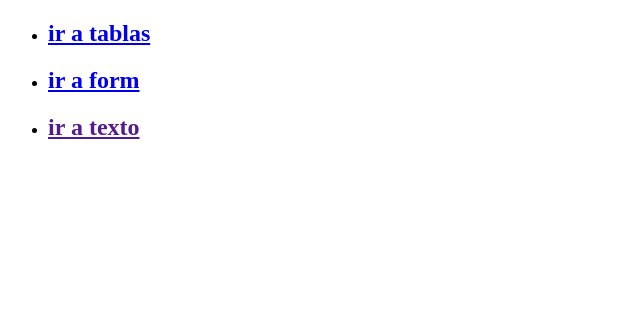
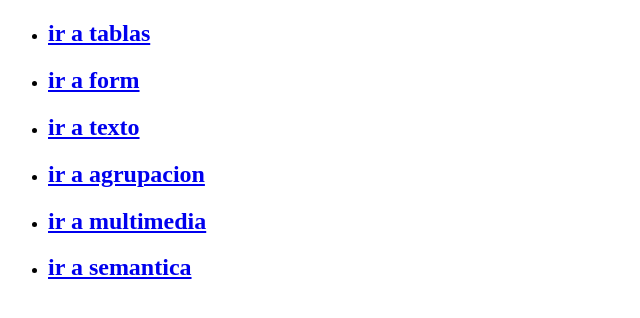
Before and after one commit to fraidertara10/claseViernes, a plain HTML site: page index.html in a window 1280 px wide. Shown: the whole page, without its empty margins (0-640 px from the left). Drawn offline with Linux system fonts and the light colour scheme.

Commit message:
changed index

```diff
--- a/index.html
+++ b/index.html
@@ -11,7 +11,10 @@
          <ul>
             <li><a href="html/tablas.html"><h2>ir a tablas</h2></a></li>
             <li><a href="html/form.html"><h2>ir a form</h2></a></li>
-            <li><a href=""><h2>ir a texto</h2></a></li>
+            <li><a href="html/text.html"><h2>ir a texto</h2></a></li>
+            <li><a href="html/agrupacion.html"><h2>ir a agrupacion</h2></a></li>
+            <li><a href="multimedia/multimedia.html"><h2>ir a multimedia</h2></a></li>
+            <li><a href="html/semantica.html"><h2>ir a semantica</h2></a></li>
          </ul>
       </div>
 
```
